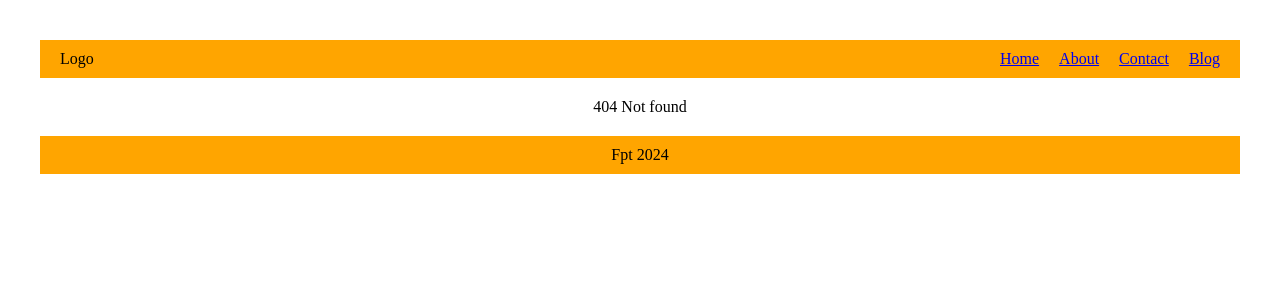
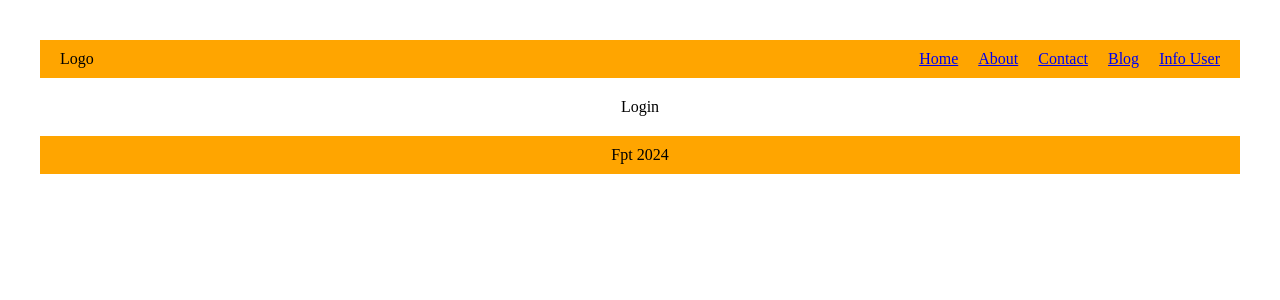
Before and after one commit to TienManh260703/react-router, a React (Vite) app: page /login in a window 1280 px wide. Before the commit this address had no page. Shown: the top 300 px of the page. Built offline with nearby package versions, Linux system fonts and the light colour scheme.

Commit message:
Protected route : làm PrivateRouter

```diff
--- a/src/App.jsx
+++ b/src/App.jsx
@@ -10,12 +10,15 @@ import BlogRelated from './pages/Blog/BlogRelated'
 import BlogAll from './pages/Blog/BlogAll'
 import BlogDetail from './pages/Blog/BlogDetail'
 import LayoutDefault from './layout/LayoutDefault/LayoutDefault'
+import InfoUser from './pages/InfoUser/InfoUser'
+import Login from './pages/Login/Login'
+import PrivateRoutes from './components/PrivateRoutes/PrivateRoutes'
 function App() {
 
   return (
     <>
       <Routes>
-        <Route path="/" element={<LayoutDefault/>}>  {/* Sử dụng outlet để hiển thị nội dụng => dùng trong LayOutDefault  */}
+        <Route path="/" element={<LayoutDefault />}>  {/* Sử dụng outlet để hiển thị nội dụng => dùng trong LayOutDefault  */}
           <Route path="/" element={<Home />} />
           <Route path="about" element={<About />} />
           <Route path="contact" element={<Contact />} />
@@ -29,6 +32,10 @@ function App() {
             {/* Dynamic routes */}
             <Route path="detail/:id" element={<BlogDetail />} />
           </Route>
+          <Route path="login" element={<Login />} />
+          <Route element={<PrivateRoutes/>}>{/* Private route không cần path */}
+            <Route path="info-user" element={<InfoUser />} />
+          </Route>
           <Route path="*" element={<Error404 />} />
         </Route>
       </Routes>
--- /dev/null
+++ b/src/components/PrivateRoutes/PrivateRoutes.jsx
@@ -0,0 +1,14 @@
+import { Navigate, Outlet } from "react-router-dom";
+
+function PrivateRoutes() {
+    const isLogin = false;
+    return (
+        <>
+            Private Router <br />
+            {/* Sử dụng component Navigate để chuyển hướng trến 1 trang nào đo (Slide) */}
+            {isLogin ? (<Outlet />) : (<> <Navigate to="/login" /> </>)}
+
+        </>
+    )
+}
+export default PrivateRoutes;
--- a/src/layout/LayoutDefault/LayoutDefault.jsx
+++ b/src/layout/LayoutDefault/LayoutDefault.jsx
@@ -49,6 +49,11 @@ function LayoutDefault() {
                                     </li>
                                 </ul>
                             </li>
+                            <li>
+                                <NavLink to="/info-user" className={navLinkActive}>
+                                    Info User
+                                </NavLink>
+                            </li>
                         </ul>
                     </div>
                 </header>
--- /dev/null
+++ b/src/pages/InfoUser/InfoUser.jsx
@@ -0,0 +1,9 @@
+function InfoUser() {
+    return (
+        <>
+            Info User email : manh19924@gmail.com
+        </>
+    )
+}
+
+export default InfoUser;
--- /dev/null
+++ b/src/pages/Login/Login.jsx
@@ -0,0 +1,8 @@
+function Login() {
+    return (
+        <>
+            Login
+        </>
+    )
+}
+export default Login;
```
